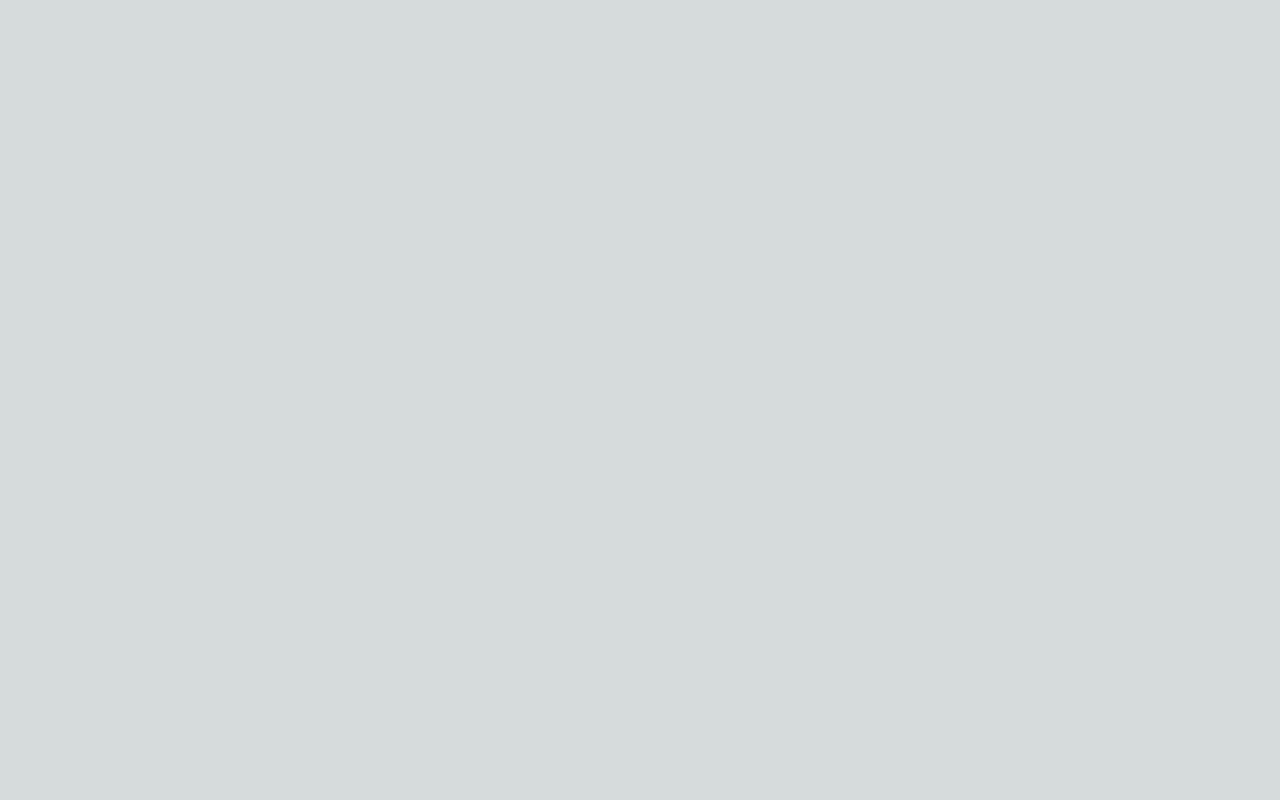
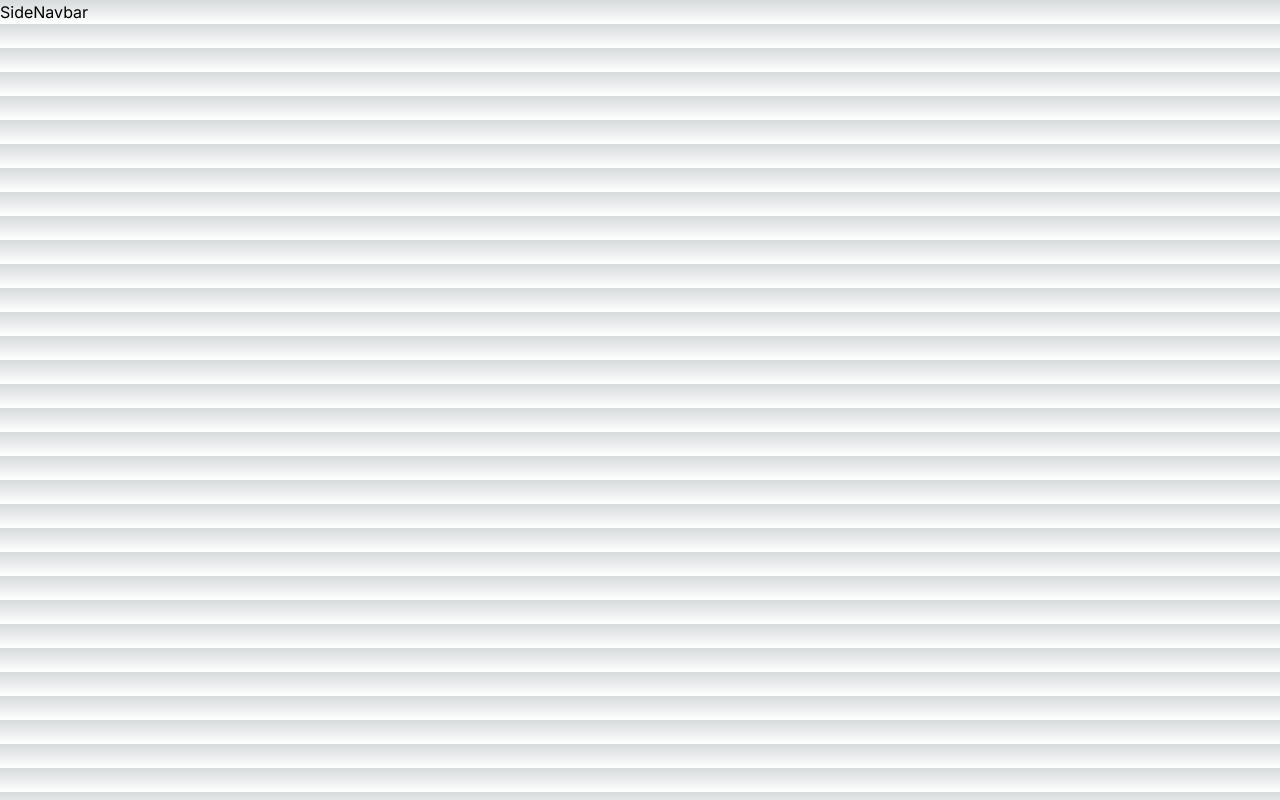
Before and after one commit to arsh-deep-0/AuctionHero, a Next.js app in the folder client/: page /auctionRoom/auction in a window 1280 px wide. Built offline with nearby package versions, Linux system fonts and the light colour scheme.

Commit message:
Folder Structure

```diff
--- a/client/app/auctionRoom/auction/page.jsx
+++ b/client/app/auctionRoom/auction/page.jsx
@@ -1,8 +1,15 @@
+import BiddingSection from '@/app/components/auctionRoom/auction/BiddingSection/BiddingSection'
+import SideNavbar from '@/app/components/auctionRoom/auction/SideNavbar/SideNavbar'
 import React from 'react'
 
 function page() {
   return (
-    <div></div>
+    <div className='flex'>
+        <SideNavbar/>
+        <div>
+
+        </div>
+    </div>
   )
 }
 
```
Also changed, not shown: client/app/components/auctionRoom/auction/BiddingSection/BiddingSection.jsx (renamed from client/app/components/auctionRoom/auction/BiddingSection.jsx), client/app/components/auctionRoom/auction/PlayerStatsSection/PlayerStatsSection.jsx (renamed from client/app/components/auctionRoom/auction/PlayerStatsSection.jsx), client/app/components/auctionRoom/auction/SideNavbar/SideNavbar.jsx (renamed from client/app/components/auctionRoom/auction/SideNavbar.jsx), client/app/components/auctionRoom/auction/TeamsWallet/TeamsWallet.jsx (renamed from client/app/components/auctionRoom/auction/TeamsWallet.jsx).
